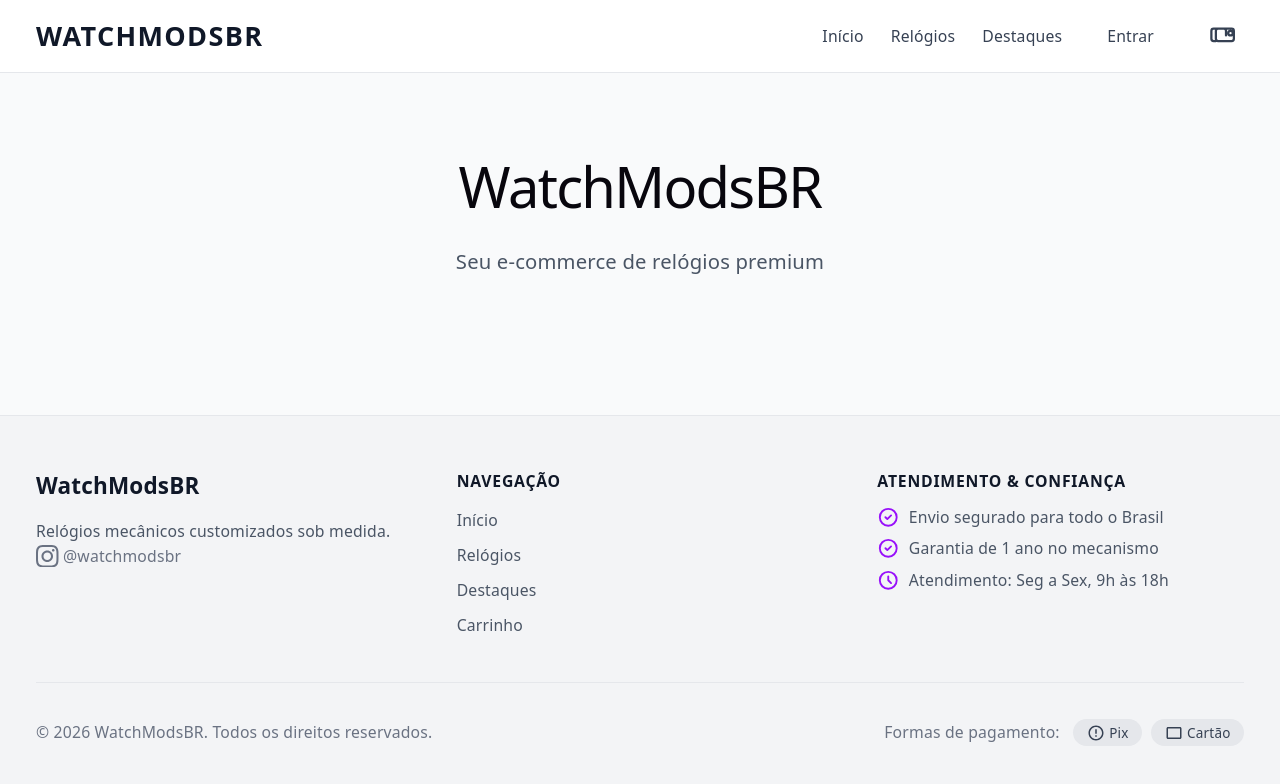
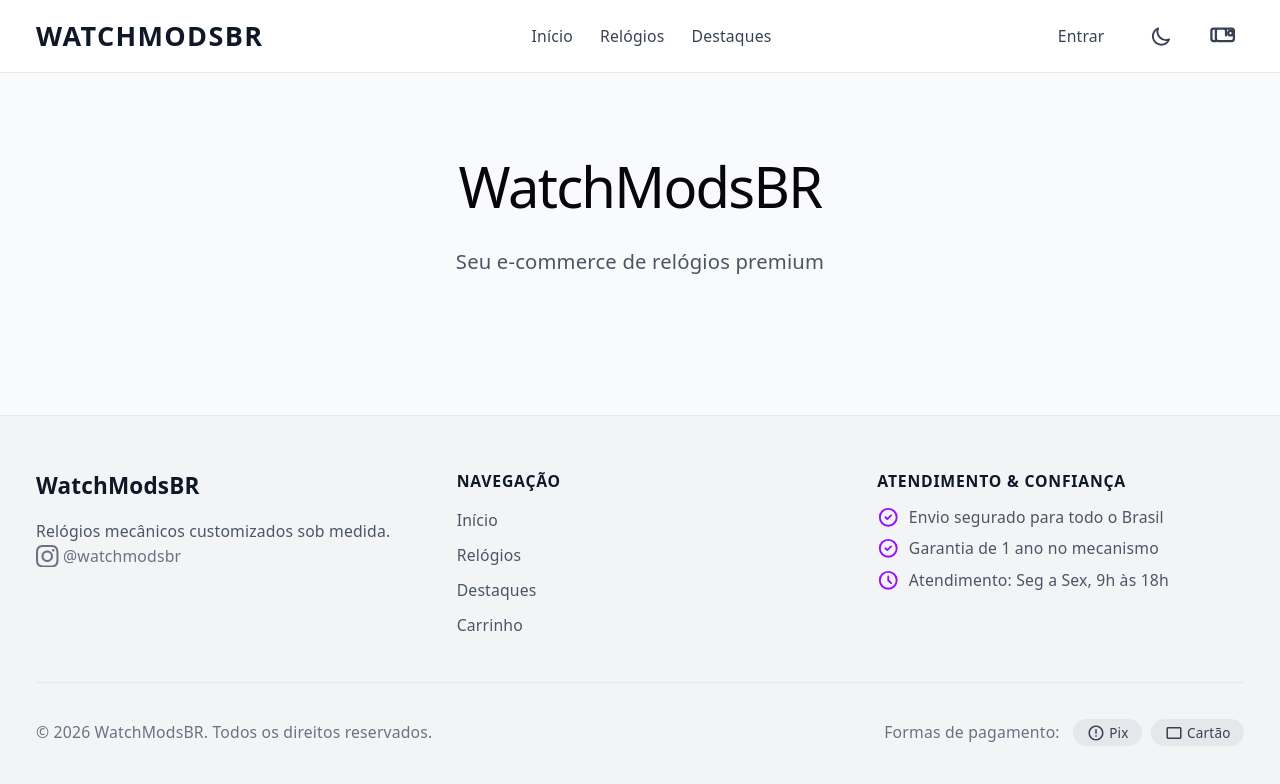
Before and after one commit to BernardoBGaussmann/watchmods-ecommerce, a React (Vite) app: page / in a window 1280 px wide. Shown: the top 784 px of the page. Built offline with nearby package versions, Linux system fonts and the light colour scheme.

Commit message:
feat(header): add theme toggle with localStorage and class-based dark mode

```diff
--- a/src/components/Header.jsx
+++ b/src/components/Header.jsx
@@ -3,15 +3,33 @@
  * Cabeçalho horizontal: logo à esquerda, navegação e ações à direita
  */
 
-import { useState } from 'react';
+import { useState, useEffect } from 'react';
 
 /**
- * Header - Cabeçalho fixo horizontal
- * @returns {JSX.Element} Header com logo esquerda e botões direita
+ * Header - Cabeçalho fixo horizontal com toggle de tema
+ * @returns {JSX.Element} Header com logo esquerda, nav centro, ações direita
  */
 function Header() {
   const [isMobileMenuOpen, setIsMobileMenuOpen] = useState(false);
   const [cartCount, setCartCount] = useState(0);
+  const [isDarkMode, setIsDarkMode] = useState(false);
+
+  // Inicializa tema do localStorage ou preferência do sistema
+  useEffect(() => {
+    const savedTheme = localStorage.getItem('theme');
+    const prefersDark = window.matchMedia('(prefers-color-scheme: dark)').matches;
+    const initialDark = savedTheme ? savedTheme === 'dark' : prefersDark;
+    setIsDarkMode(initialDark);
+    document.documentElement.classList.toggle('dark', initialDark);
+  }, []);
+
+  // Alterna tema e salva no localStorage
+  const toggleTheme = () => {
+    const newDarkMode = !isDarkMode;
+    setIsDarkMode(newDarkMode);
+    localStorage.setItem('theme', newDarkMode ? 'dark' : 'light');
+    document.documentElement.classList.toggle('dark', newDarkMode);
+  };
 
   const toggleMobileMenu = () => setIsMobileMenuOpen(!isMobileMenuOpen);
   const closeMobileMenu = () => setIsMobileMenuOpen(false);
@@ -19,7 +37,7 @@ function Header() {
   return (
     <header className="fixed top-0 left-0 right-0 z-50 bg-white/95 dark:bg-gray-900/95 backdrop-blur-sm border-b border-gray-200 dark:border-gray-700">
       <nav className="max-w-7xl mx-auto px-4 sm:px-6 lg:px-8" aria-label="Navegação principal">
-        {/* Container horizontal: logo esquerda, nav direita */}
+        {/* Container horizontal: logo esquerda, nav centro, ações direita */}
         <div className="flex items-center justify-between h-16 w-full">
 
           {/* Logo - Esquerda */}
@@ -31,12 +49,36 @@ function Header() {
             WATCHMODSBR
           </a>
 
-          {/* Navegação + Ações - Direita (Desktop) - horizontal flex */}
-          <div className="hidden md:flex md:items-center md:gap-6 flex-1 justify-end">
+          {/* Navegação - Centro (Desktop) */}
+          <div className="hidden md:flex md:items-center md:gap-6 flex-1 justify-center">
             <a href="/" className="text-sm font-medium text-gray-700 dark:text-gray-300 hover:text-purple-600 dark:hover:text-purple-400 transition-colors" onClick={closeMobileMenu}>Início</a>
             <a href="/relogios" className="text-sm font-medium text-gray-700 dark:text-gray-300 hover:text-purple-600 dark:hover:text-purple-400 transition-colors" onClick={closeMobileMenu}>Relógios</a>
             <a href="/destaques" className="text-sm font-medium text-gray-700 dark:text-gray-300 hover:text-purple-600 dark:hover:text-purple-400 transition-colors" onClick={closeMobileMenu}>Destaques</a>
+          </div>
+
+          {/* Ações - Direita (Desktop) */}
+          <div className="hidden md:flex md:items-center md:gap-4 shrink-0">
             <a href="/login" className="text-sm font-medium text-gray-700 dark:text-gray-300 hover:text-purple-600 dark:hover:text-purple-400 transition-colors px-4 py-2 rounded-lg hover:bg-gray-100 dark:hover:bg-gray-800">Entrar</a>
+
+            {/* Toggle Tema - Sol/Lua */}
+            <button
+              onClick={toggleTheme}
+              className="p-2 rounded-lg text-gray-700 dark:text-gray-300 hover:bg-gray-100 dark:hover:bg-gray-800 transition-colors"
+              aria-label={isDarkMode ? 'Alternar para modo claro' : 'Alternar para modo escuro'}
+              title={isDarkMode ? 'Modo claro' : 'Modo escuro'}
+            >
+              {isDarkMode ? (
+                // Ícone Sol (modo claro)
+                <svg className="w-5 h-5" fill="none" stroke="currentColor" viewBox="0 0 24 24" aria-hidden="true">
+                  <path strokeLinecap="round" strokeLinejoin="round" strokeWidth={2} d="M12 3v1m0 16v1m9-9h-1M4 12H3m15.364 6.364l-.707-.707M6.343 6.343l-.707-.707m12.728 0l-.707.707M6.343 17.657l-.707.707M16 12a4 4 0 11-8 0 4 4 0 018 0z" />
+                </svg>
+              ) : (
+                // Ícone Lua (modo escuro)
+                <svg className="w-5 h-5" fill="none" stroke="currentColor" viewBox="0 0 24 24" aria-hidden="true">
+                  <path strokeLinecap="round" strokeLinejoin="round" strokeWidth={2} d="M20.354 15.354A9 9 0 018.646 3.646 9.003 9.003 0 0012 21a9.003 9.003 0 008.354-5.646z" />
+                </svg>
+              )}
+            </button>
 
             {/* Carrinho - SVG com tamanho fixo */}
             <a href="/carrinho" className="relative text-gray-700 dark:text-gray-300 hover:text-purple-600 dark:hover:text-purple-400 transition-colors p-2 rounded-lg hover:bg-gray-100 dark:hover:bg-gray-800" aria-label={`Carrinho${cartCount > 0 ? ` (${cartCount})` : ''}`}>
@@ -68,6 +110,14 @@ function Header() {
             <a href="/carrinho" className="block px-2 py-2 text-base font-medium text-gray-700 dark:text-gray-300 hover:text-purple-600 dark:hover:text-purple-400 hover:bg-gray-50 dark:hover:bg-gray-800 rounded-lg flex items-center justify-between" onClick={closeMobileMenu}>
               Carrinho {cartCount > 0 && <span className="bg-purple-600 text-white text-xs font-bold w-5 h-5 rounded-full flex items-center justify-center">{cartCount > 9 ? '9+' : cartCount}</span>}
             </a>
+            {/* Toggle tema no mobile menu */}
+            <hr className="my-3 border-gray-200 dark:border-gray-700" />
+            <button
+              onClick={toggleTheme}
+              className="w-full flex items-center justify-between px-2 py-2 text-base font-medium text-gray-700 dark:text-gray-300 hover:text-purple-600 dark:hover:text-purple-400 hover:bg-gray-50 dark:hover:bg-gray-800 rounded-lg"
+            >
+              <span>{isDarkMode ? '☀️ Modo claro' : '🌙 Modo escuro'}</span>
+            </button>
           </div>
         </div>
       </nav>
```
